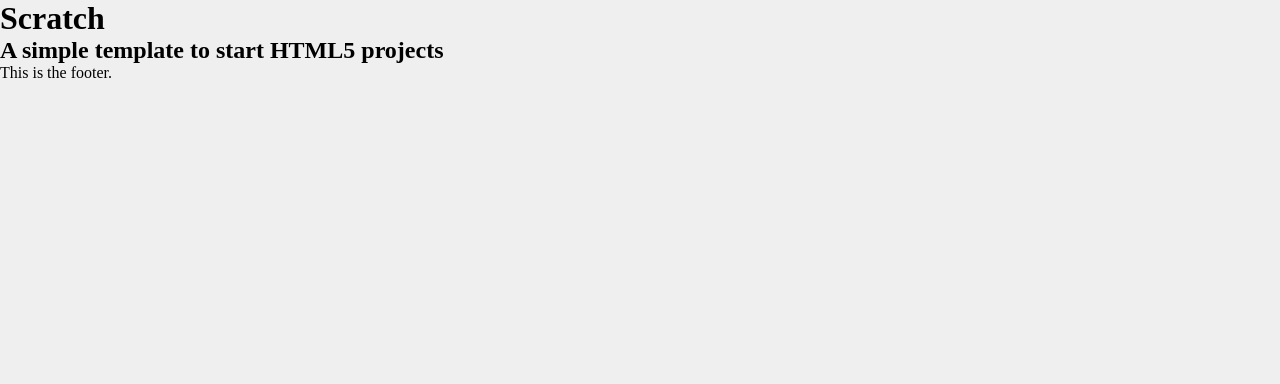
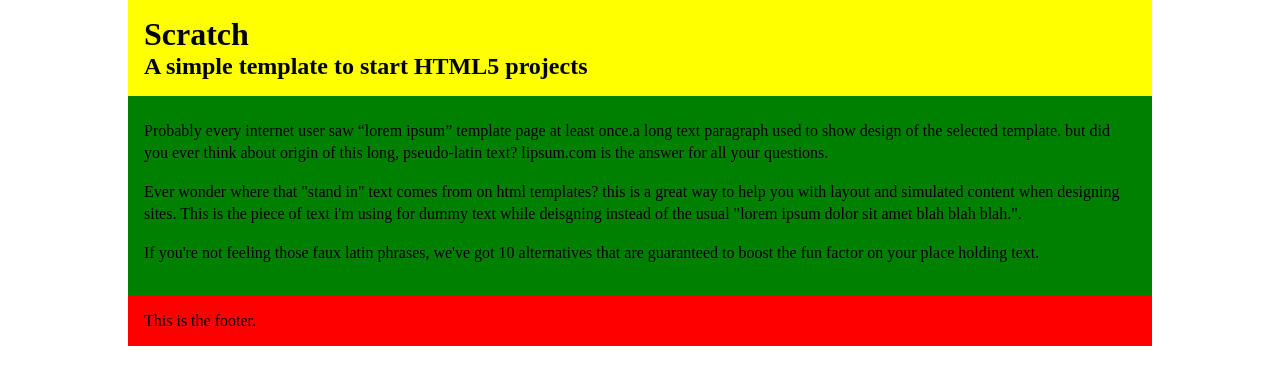
Before and after one commit to gleddy/scratch, a plain HTML site: page index.html in a window 1280 px wide. Drawn offline with Linux system fonts and the light colour scheme.

Commit message:
update to .less styles

```diff
--- a/assets/css/layout.less
+++ b/assets/css/layout.less
@@ -6,18 +6,16 @@
 
 */
 
-/* =imports */
-// @import 'vars.less' // Less.js variables
+// imports
 @import "reset.less";
 @import "vars.less";
+@import "setup.less";
 
-/* =default */
-body { background: @bg_color; }
-
-/* =structure */
+/** note: intro CSS started in setup.less...
+**/
 
 
 
-/* =media queries */
-// @import 'phone.less';
-// @import 'tablet.less';
+// media queries
+@import 'phone.less';
+@import 'tablet.less';
--- a/assets/css/reset.less
+++ b/assets/css/reset.less
@@ -6,8 +6,7 @@
 
 */
 
-/* =reset
---------------------- */
+// reset
 html, body, div, span, object, iframe,
 h1, h2, h3, h4, h5, h6, p, blockquote, pre,
 a, abbr, acronym, address, code,
@@ -27,9 +26,8 @@ a img { border: none; }
 header, footer, section, aside, article, footer { display: block; }
 
 
-/* =self clearing
------------------ */
-.clear:after {
+// clear floats
+.group:after {
 content: ".";
 display: block;
 height: 0;
--- /dev/null
+++ b/assets/css/setup.less
@@ -0,0 +1,27 @@
+/* setup.less
+- this is an intro css file to start the SCRATCH template
+- use this layout, or discard it and start your own.
+*/
+
+body {
+font-size: 100%;
+}
+header {
+background: yellow; // temp
+margin: 0 10%;
+padding: 1em;
+}
+p {
+line-height: 1.4em;
+margin-bottom: 1em;
+}
+section {
+background: green; // temp
+margin: 0 10%;
+padding: 1.5em 1em 1em 1em;
+}
+footer {
+background: red; // temp
+margin: 0 10%;
+padding: 1em;
+}
--- a/index.html
+++ b/index.html
@@ -4,12 +4,11 @@
 <meta charset="utf-8">
 
 <title>Scratch</title>
-<meta name="description" content=" " />
-<meta name="keywords" content=" " />
+<meta name="description" content="" />
 <meta name="apple-mobile-web-app-capable" content="yes">
 
 <!-- mobile  -->
-<meta name="viewport" content="width=device-width, initial-scale=1.0">
+<meta name="viewport" content="width=device-width, initial-scale=1, maximum-scale=1, user-scalable=no" />
 
 <!-- CSS -->
 <link rel="stylesheet/less" type="text/css" href="assets/css/layout.less">
@@ -25,7 +24,7 @@
 <script src="assets/js/less.js"></script>
 
 <script>
-// ****** remove this before deploying to production !!
+// ****** LESS.js development - remove this before deploying to production !!
 less.env = 'development';
 less.watch();
 </script>
@@ -34,12 +33,20 @@ less.watch();
 
 <body>
 
-<header>
-	<h1>Scratch</h1>
-	<h2>A simple template to start HTML5 projects</h2>
+<header role="banner">
+	<hgroup>
+		<h1>Scratch</h1>
+		<h2>A simple template to start HTML5 projects</h2>
+	</hgroup>
 </header>
 
-<footer>
+<section role="main">
+	<p>Probably every internet user saw “lorem ipsum” template page at least once.a long text paragraph used to show design of the selected template. but did you ever think about origin of this long, pseudo-latin text? lipsum.com is the answer for all your questions.</p>
+	<p>Ever wonder where that "stand in" text comes from on html templates? this is a great way to help you with layout and simulated content when designing sites. This is the piece of text i'm using for dummy text while deisgning instead of the usual "lorem ipsum dolor sit amet blah blah blah.".</p>
+	<p>If you're not feeling those faux latin phrases, we've got 10 alternatives that are guaranteed to boost the fun factor on your place holding text.</p>
+</section>
+
+<footer role="contentinfo">
 	This is the footer.
 </footer>
 
```
Also changed, not shown: assets/css/phone.less (added), assets/css/tablet.less (added), 1 other file.
